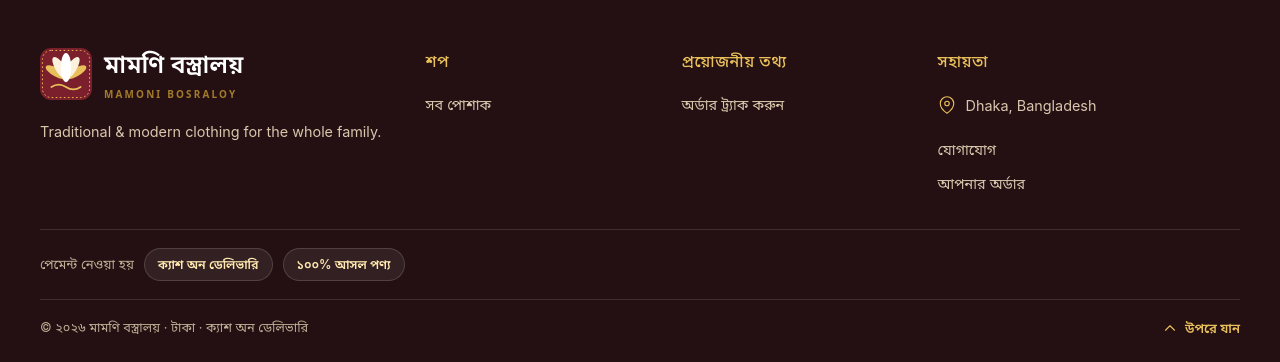
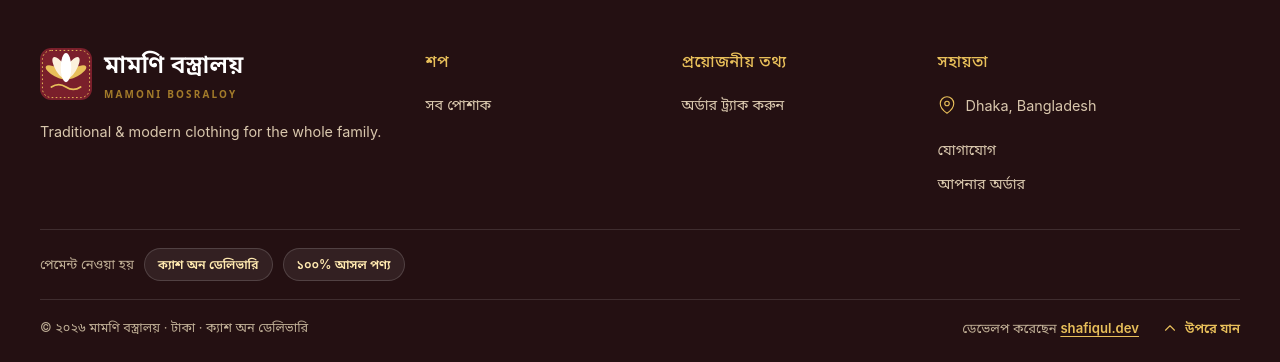
Before and after one commit to shafikcmt/Fashion-Ecommerce, a Laravel app: page /reset-password/1 in a window 1280 px wide. Shown: the part 888-1250 px from the top of the page. Run offline with Laravel 12, Linux system fonts and the light colour scheme; data that the repository does not hold is empty; style sheets or scripts are compiled from the project's sources; some libraries are stand-ins or nearby versions.

Commit message:
feat: add developer credit link to the footer
Co-Authored-By: Claude Sonnet 5.5 <noreply@anthropic.com>
Claude-Session: https://claude.ai/code/session_01VhR2E9MayFR8MNZfNSMZdF

```diff
--- a/lang/bn.json
+++ b/lang/bn.json
@@ -315,5 +315,6 @@
   "Call or message us. We reply fast.": "কল বা মেসেজ করুন, আমরা দ্রুত উত্তর দিই।",
   "We accept": "পেমেন্ট নেওয়া হয়",
   "Back to top": "উপরে যান",
-  "Call us": "কল করুন"
+  "Call us": "কল করুন",
+  "Developed by": "ডেভেলপ করেছেন"
 }
--- a/resources/css/app.css
+++ b/resources/css/app.css
@@ -620,3 +620,7 @@ html[lang=bn] .product-card h3 { line-height:1.7; min-height:3.4em; }
   .site-footer .footer-grid>div:last-child { grid-column:1/-1; }
   .site-footer .footer-bottom { flex-direction:column; align-items:flex-start; gap:8px; }
 }
+.footer-meta { display:flex; align-items:center; gap:10px 22px; flex-wrap:wrap; }
+.dev-credit { font-size:.82rem; color:#bfae95; }
+.site-footer .dev-credit a { color:var(--gold); font-weight:600; text-decoration:underline; text-underline-offset:3px; }
+.site-footer .dev-credit a:hover { color:#fff; }
--- a/resources/views/components/layouts/app.blade.php
+++ b/resources/views/components/layouts/app.blade.php
@@ -58,7 +58,7 @@ $hotlineText = $isBn ? \App\Support\Money::digits($hotline) : $hotline;
 <div><h3>{{ __('Here to help') }}</h3><ul class="contact-list"><li><x-shop-icon name="pin"/><span>{{ $contactAddress }}</span></li>@if($hotline)<li><x-shop-icon name="phone"/><a href="tel:{{ $phoneHref }}">{{ $hotlineText }}</a></li>@endif @if($contactEmail)<li><x-shop-icon name="mail"/><a href="mailto:{{ $contactEmail }}">{{ $contactEmail }}</a></li>@endif</ul><a href="{{ route('page','contact') }}">{{ __('Contact us') }}</a><a href="{{ route('account') }}">{{ __('Your orders') }}</a></div>
 </div>
 <div class="wrap footer-pay"><span>{{ __('We accept') }}</span><span class="pay-badge">{{ __('Cash on delivery') }}</span>@foreach($wallets as $wallet)<span class="pay-badge">{{ $wallet['label'] }}</span>@endforeach<span class="pay-badge">{{ __('Genuine products') }}</span></div>
-<div class="wrap footer-bottom"><span>© {{ $isBn?\App\Support\Money::digits(date('Y')):date('Y') }} {{ $brand }} · {{ __('BDT · Cash on delivery') }}</span><a class="to-top" href="#main"><x-shop-icon name="up"/>{{ __('Back to top') }}</a></div>
+<div class="wrap footer-bottom"><span>© {{ $isBn?\App\Support\Money::digits(date('Y')):date('Y') }} {{ $brand }} · {{ __('BDT · Cash on delivery') }}</span><span class="footer-meta"><span class="dev-credit">{{ __('Developed by') }} <a href="https://www.shafiqul.dev/" target="_blank" rel="noopener">shafiqul.dev</a></span><a class="to-top" href="#main"><x-shop-icon name="up"/>{{ __('Back to top') }}</a></span></div>
 </footer>
 @if($whatsapp)<a class="whatsapp-float" href="https://wa.me/{{ $whatsapp }}" rel="noopener" aria-label="{{ __('Chat on WhatsApp') }}"><svg viewBox="0 0 24 24" width="28" height="28" fill="none" stroke="currentColor" stroke-width="1.8" stroke-linecap="round" stroke-linejoin="round" aria-hidden="true"><path d="M4 20l1.4-4.2A8.5 8.5 0 1 1 8.4 18.8L4 20Z"/><path d="M9 9.5c.3 2.2 2.300 4.200 5.500 5.500l1.300-1.400-2-.9-.9.700a5 5 0 0 1-2.200-2.200l.700-.9-.9-2Z" fill="currentColor" stroke="none"/></svg></a>@endif
 <nav class="bottom-nav" aria-label="{{ __('Quick navigation') }}"><a href="{{ route('home') }}" @class(['active'=>request()->routeIs('home')])><x-shop-icon name="home"/><span>{{ __('Home') }}</span></a><a href="{{ route('catalog') }}" @class(['active'=>request()->routeIs('catalog','category','collection')])><x-shop-icon name="grid"/><span>{{ __('Shop') }}</span></a><a href="{{ route('wishlist') }}"><x-shop-icon name="heart"/><span>{{ __('Wishlist') }}</span></a><a href="{{ route('bag') }}" @class(['active'=>request()->routeIs('bag')])><x-shop-icon name="bag"/><span>{{ __('Bag') }}</span></a><a href="{{ route('account') }}"><x-shop-icon name="user"/><span>{{ __('Account') }}</span></a></nav>
```
